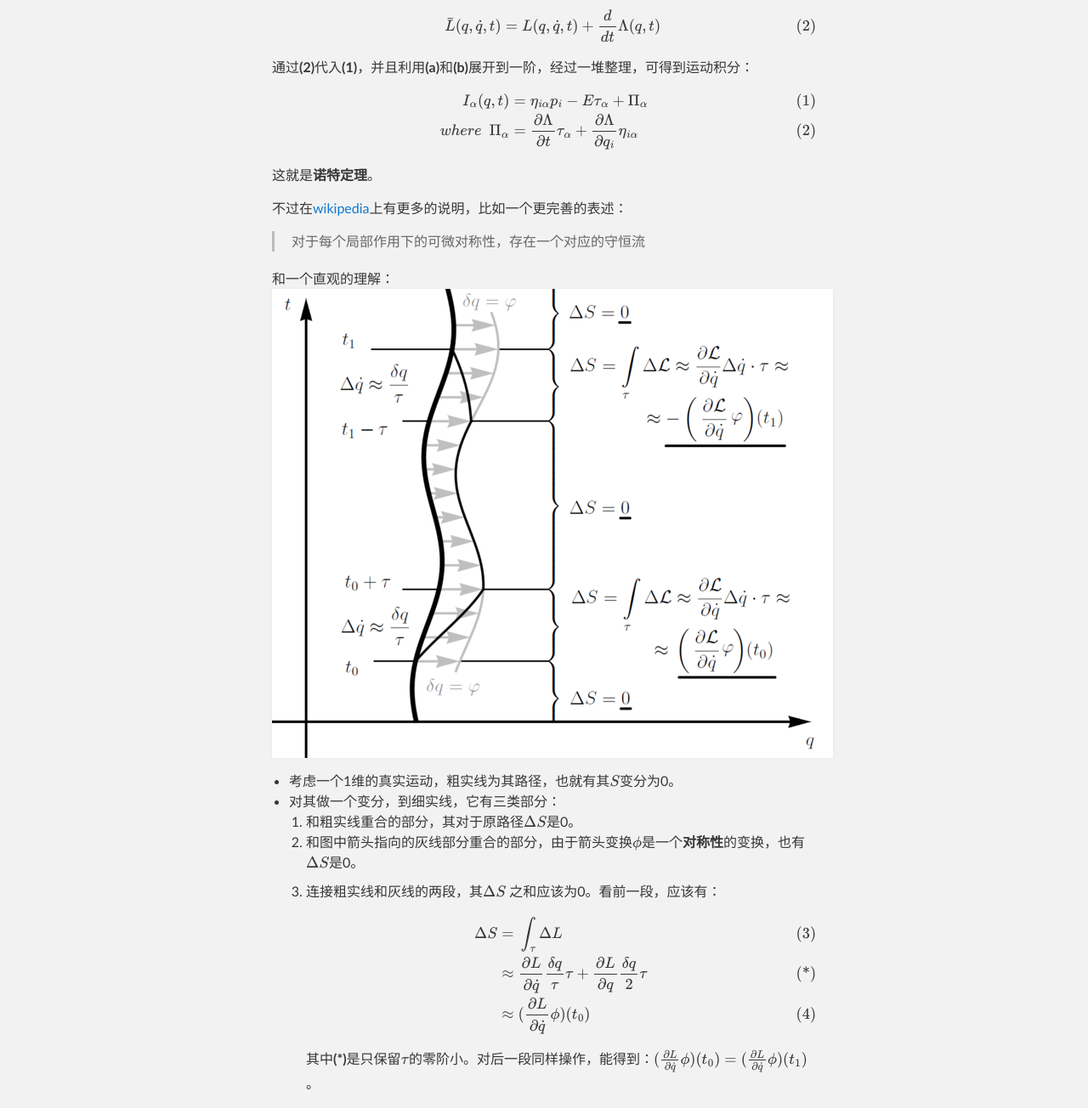
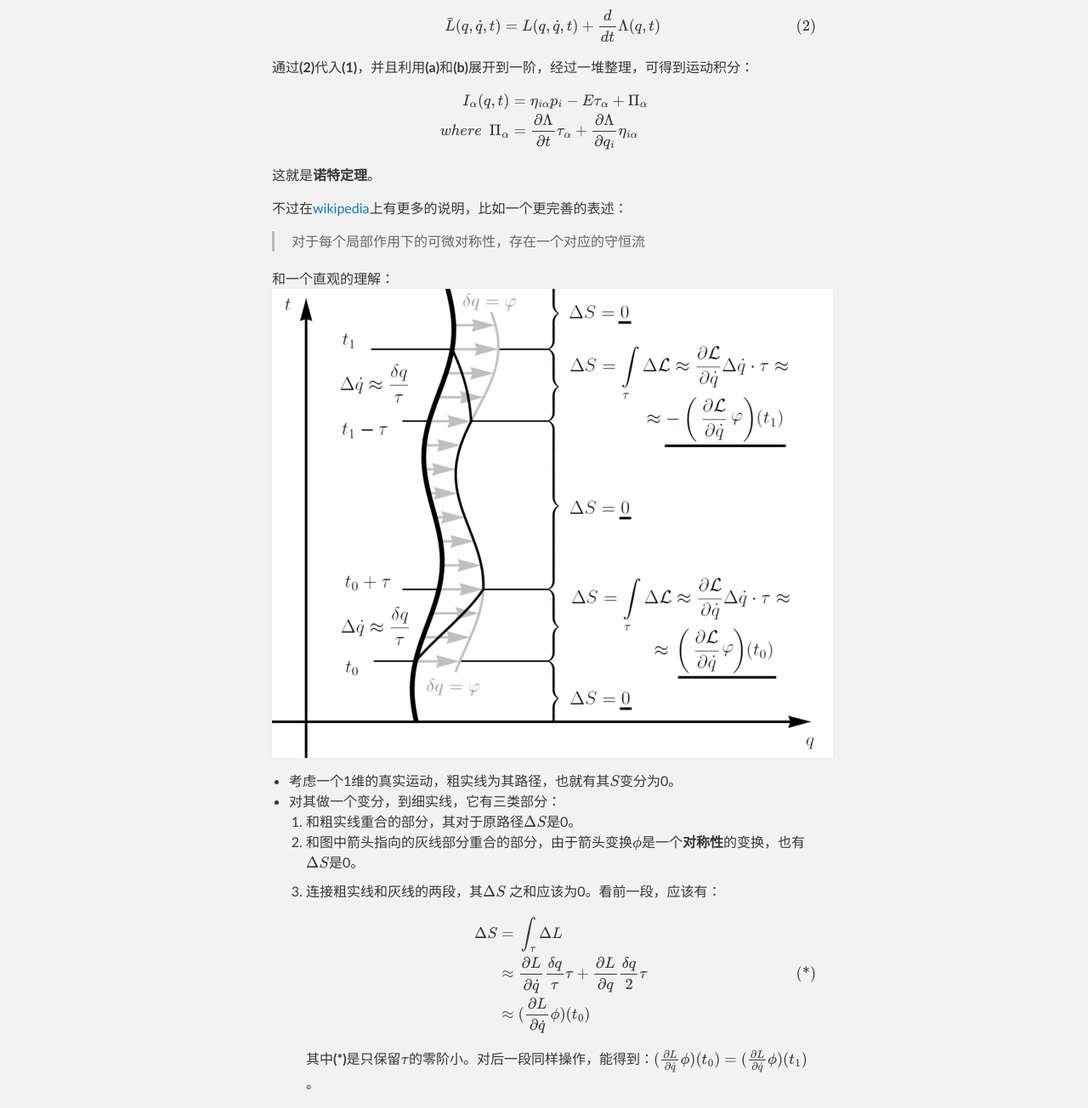
Before and after one commit to deangl/notes, a Jekyll site: the page built from docs/对称性和守恒.md, in a window 1280 px wide. Shown: the part 687-1991 px from the top of the page at 85% size. Built offline with Jekyll 4.4.1, drawn with Linux system fonts in a browser that asks for light colours; our own code applies the rules of GitHub Pages for plain Markdown files; formulas are drawn with MathJax 3; some of the changed text lies outside the part shown.

Commit message:
eqarray*

```diff
--- a/docs/对称性和守恒.md
+++ b/docs/对称性和守恒.md
@@ -16,10 +16,10 @@ categories: [数学,物理]
 * **运动积分：** $q_i, \dot{q_i}$的某函数$C(q_i, \dot{q_i})$在运动的路径上不随时间变化，则称$C$为运动积分。
 *  **一种坐标连续变换**：
 	$$
-	\begin{eqnarray}
+	\begin{eqnarray*}
 	t &\rightarrow&\bar{t} &=& t + \epsilon_{\alpha}\tau_{\alpha}(t, q(t)) \tag{a}\\
 	q_i&\rightarrow &\bar{q_i} &=&q_i + \epsilon_{\alpha} \eta_{i\alpha}(t, q(t))  \tag{b}
-	\end{eqnarray}
+	\end{eqnarray*}
 	$$
 	其中指标$i$区分的是不同的广义坐标，指标$\alpha$区分的是不同的**对称变换**。
 *  **不变性(也称对称性)**:
@@ -31,17 +31,17 @@ categories: [数学,物理]
 	$$
 	为了保持变换前后一致的拉格朗日方程，要求：
 	$$
-	\begin{eqnarray}
+	\begin{eqnarray*}
 	\bar{L}(q,\dot{q},t) = L(q,\dot{q},t) + \frac{d}{dt}\Lambda(q,t) \tag{2}
-	\end{eqnarray}
+	\end{eqnarray*}
 	$$
 
 通过**(2)**代入**(1)**，并且利用**(a)**和**(b)**展开到一阶，经过一堆整理，可得到运动积分：
 $$
-\begin{eqnarray}
+\begin{eqnarray*}
 I_{\alpha}(q,t) &=& \eta_{i\alpha}p_i - E \tau_{\alpha} + \Pi_{\alpha} \\
 where ~~\Pi_{\alpha} &=& \frac{\partial \Lambda}{\partial t}\tau_{\alpha} + \frac{\partial \Lambda}{\partial q_i}\eta_{i\alpha}
-\end{eqnarray}
+\end{eqnarray*}
 $$
 这就是**诺特定理**。
 
@@ -56,11 +56,11 @@ $$
 	2. 和图中箭头指向的灰线部分重合的部分，由于箭头变换$\phi$是一个**对称性**的变换，也有$\Delta S$是0。
 	3. 连接粗实线和灰线的两段，其$\Delta S$ 之和应该为0。看前一段，应该有：
 		$$
-		\begin{eqnarray}
+		\begin{eqnarray*}
 		\Delta S &=& \int_{\tau} \Delta L \\
 		& \approx & \frac{\partial L}{\partial \dot q} \frac{\delta q}{\tau} \tau + \frac{\partial L}{\partial q} \frac{\delta q}{2} \tau \tag{*}\\
 		& \approx & (\frac{\partial L}{\partial \dot{q}} \phi)(t_0)
-		\end{eqnarray}
+		\end{eqnarray*}
 		$$
 		其中**(*)**是只保留$\tau$的零阶小。对后一段同样操作，能得到：$(\frac{\partial L}{\partial \dot{q}} \phi)(t_0) =(\frac{\partial L}{\partial \dot{q}} \phi)(t_1)$。
 
```
